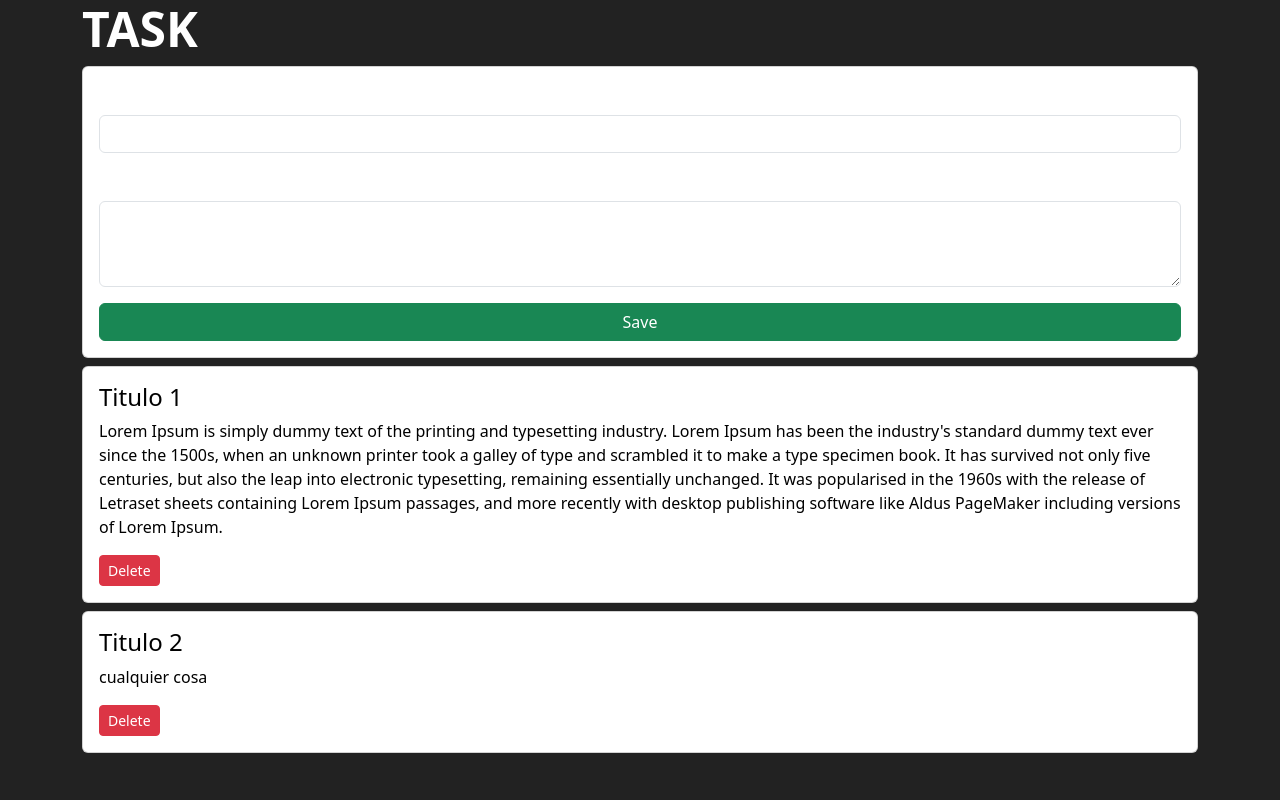
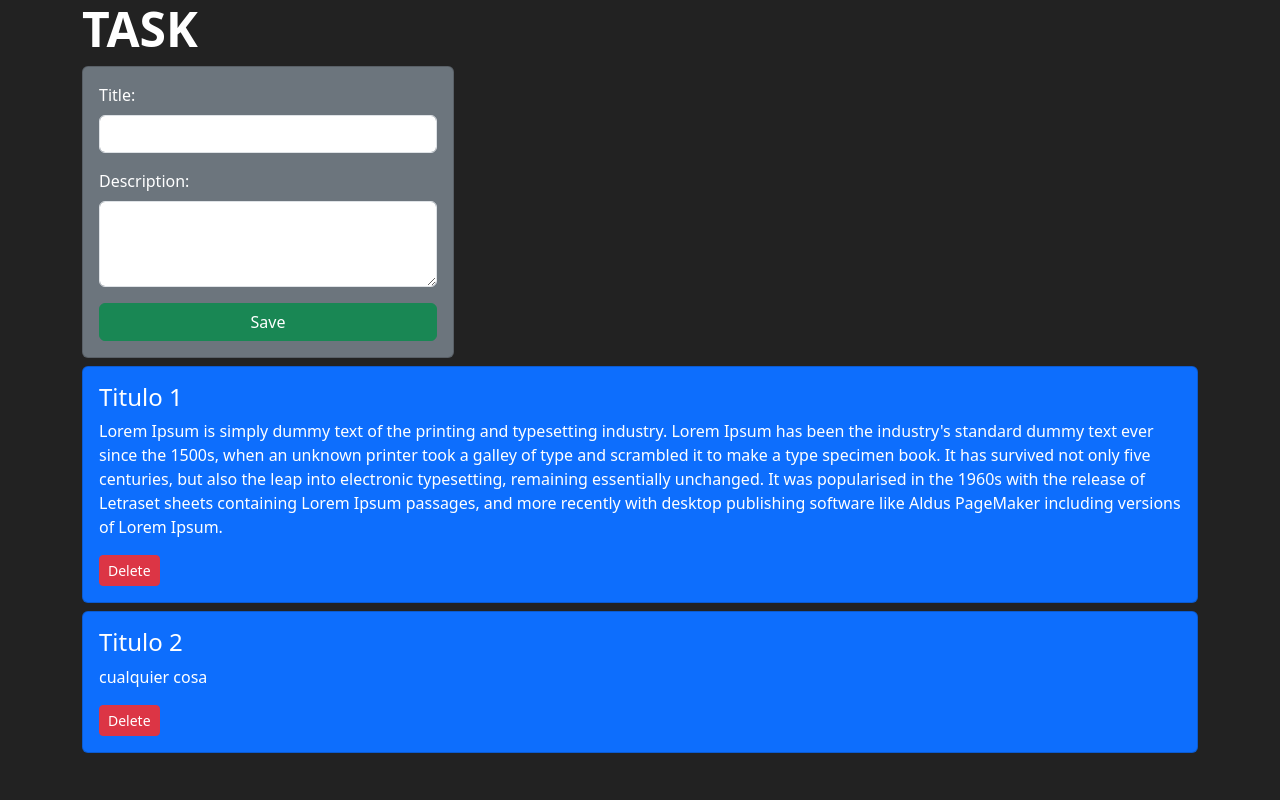
Before and after one commit to DiferoX/django_tasks, a Django app: page / in a window 1280 px wide. Run offline with Django 4.2, Linux system fonts and the light colour scheme; data comes from the database, SQL or seed files in the repository; both versions use the stored data as it was after the commit.

Commit message:
edit task.html

```diff
--- a/tasksApp/templates/task.html
+++ b/tasksApp/templates/task.html
@@ -11,11 +11,12 @@
     <link rel="stylesheet" href="{% static 'style.css' %}">
   </head>
   <body>
+
+
     <div class="container">
-
       <h2 class="display-5 fw-bold">TASK</h2>
 
-      <form action="{% url 'createTask' %}" method="POST" class="card card-body">
+      <form action="{% url 'createTask' %}" method="POST" class="card card-body col-4 bg-secondary">
         {% csrf_token %}
         <div class="mb-3">
           <label for="exampleFormControlInput1" class="form-label">Title:</label>
@@ -29,7 +30,7 @@
       </form>
 
       {% for task in tasks %}
-        <div class="card card-body text-black mt-2">
+        <div class="card card-body text-black mt-2 col-12 bg-primary text-white">
           <h4>{{task.titulo}}</h4>
           <p>{{task.descripcion}}</p>
           <form action="{% url 'deleteTask' task.id %}" method="POST">
```
Also changed, not shown: db.sqlite3.
